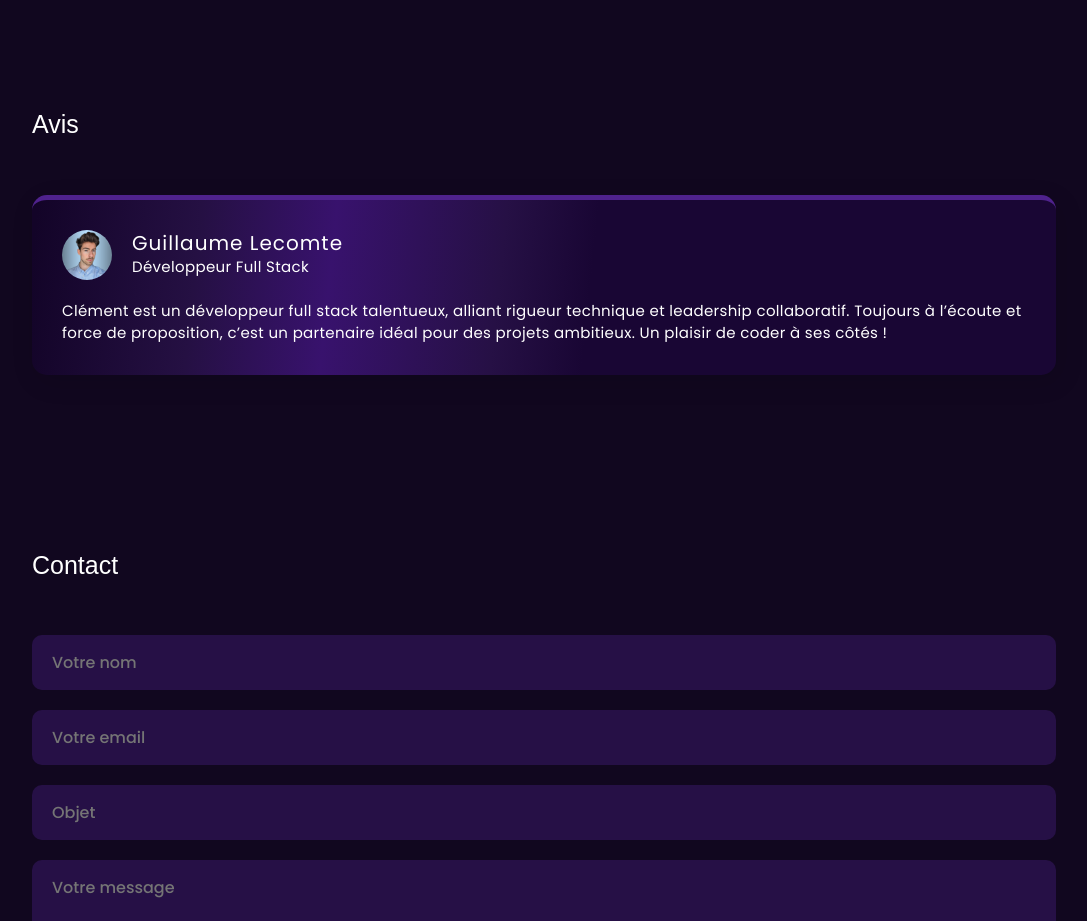
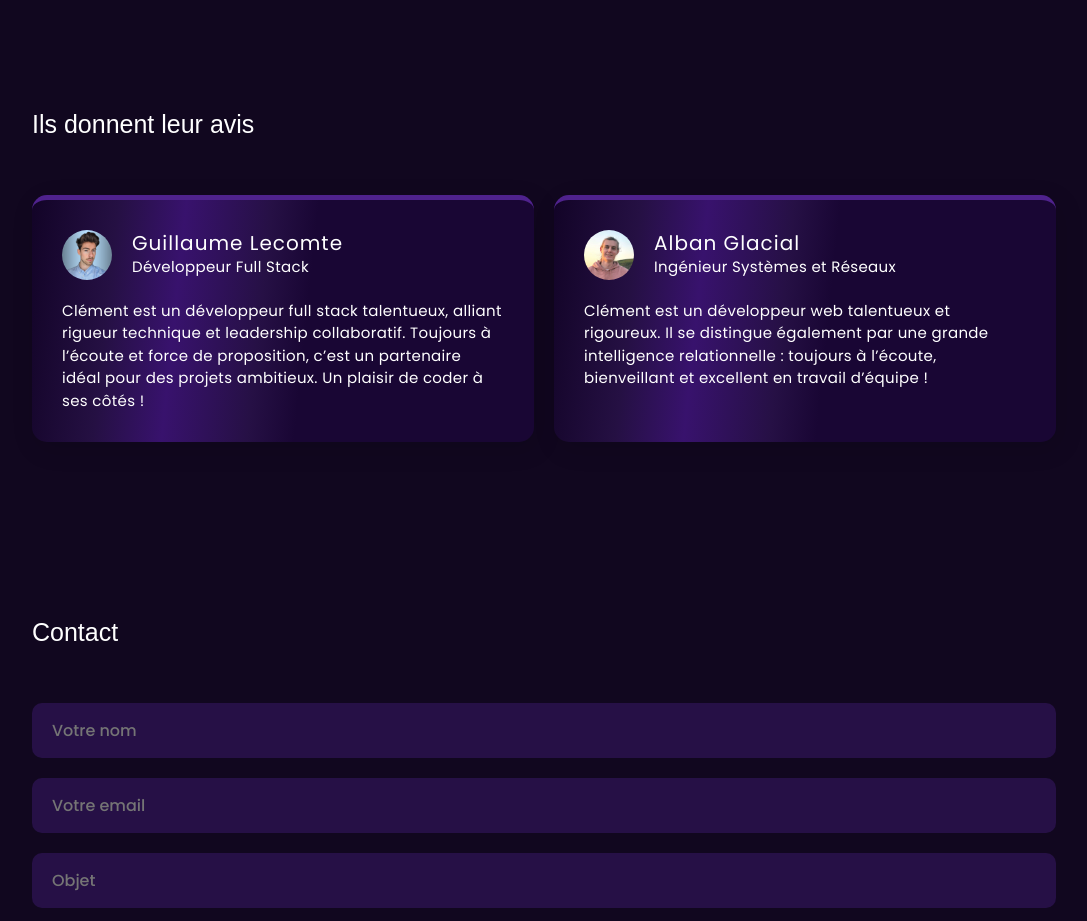
Before and after one commit to Erpriex/portfolio, a React (Create React App) app: page / in a window 1280 px wide. Shown: the part 1900-2821 px from the top of the page, without its empty margins (96-1183 px from the left). Built offline with nearby package versions, Linux system fonts and the light colour scheme; a web font is replaced by a local one.

Commit message:
💬 Add Recommendation Alban

```diff
--- a/src/pages/HomePage.js
+++ b/src/pages/HomePage.js
@@ -11,6 +11,7 @@ import rifraichImg from "../assets/img/rifraich.png";
 import bookmetrieImg from "../assets/img/bookmetrie.png";
 import gleephImg from "../assets/img/gleeph.jpg";
 import glecomteImg from "../assets/img/glecomte.png";
+import aglacialImg from "../assets/img/aglacial.png";
 
 const HomePage = () => {
   const currentDate = new Date();
@@ -22,6 +23,13 @@ const HomePage = () => {
       job: "Développeur Full Stack",
       content:
         "Clément est un développeur full stack talentueux, alliant rigueur technique et leadership collaboratif. Toujours à l’écoute et force de proposition, c’est un partenaire idéal pour des projets ambitieux. Un plaisir de coder à ses côtés !",
+    },
+    {
+      img: aglacialImg,
+      name: "Alban Glacial",
+      job: "Ingénieur Systèmes et Réseaux",
+      content:
+        "Clément est un développeur web talentueux et rigoureux. Il se distingue également par une grande intelligence relationnelle : toujours à l’écoute, bienveillant et excellent en travail d’équipe !",
     },
   ];
 
@@ -105,7 +113,7 @@ const HomePage = () => {
           />
         </aside>
         <section className={styles.recommendationsSection}>
-          <h2 className={styles.recommendationsTitle}>Avis</h2>
+          <h2 className={styles.recommendationsTitle}>Ils donnent leur avis</h2>
           <section className={styles.recommendationsContent}>
             {recommendations.map((rec, i) => (
               <RecommendationCard
--- a/src/styles/pages/Home.module.scss
+++ b/src/styles/pages/Home.module.scss
@@ -97,7 +97,9 @@
   gap: 20px;
   @include for-phone-only {
     flex-direction: column;
-    gap: 0px;
+  }
+  > * {
+    flex: 1;
   }
 }
 
```
Also changed, not shown: src/assets/img/aglacial.png (added).
